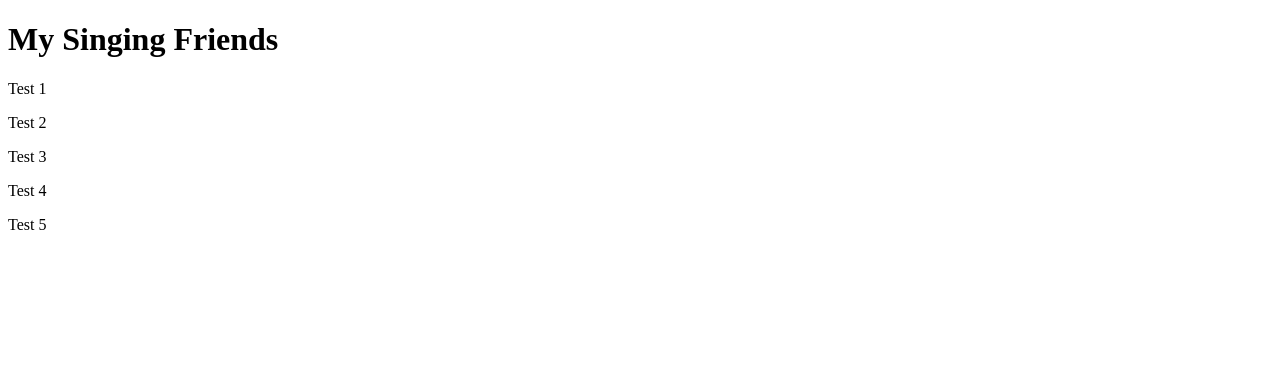
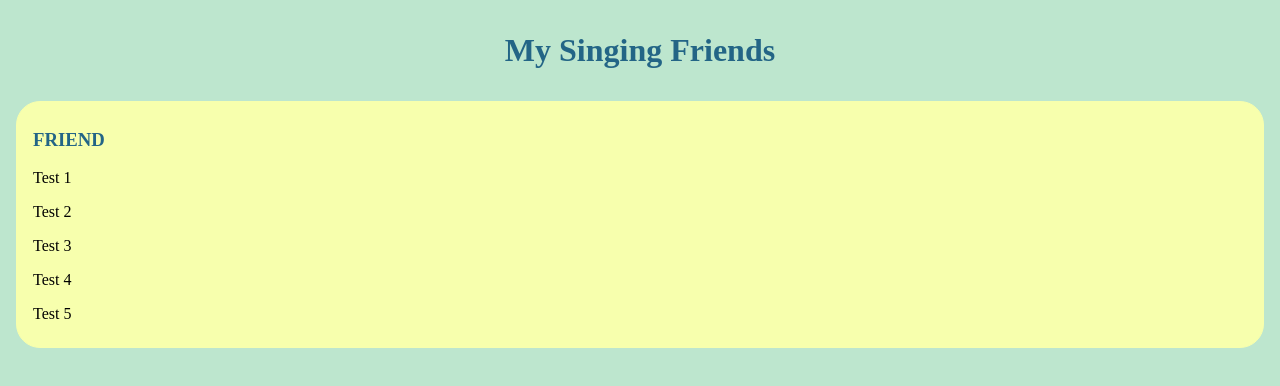
Before and after one commit to austindd/JavaScriptLab2, a plain HTML site: page index.html in a window 1280 px wide. Drawn offline with Linux system fonts and the light colour scheme.

Commit message:
99 Lines of Code Part 1 finished

```diff
--- a/index.html
+++ b/index.html
@@ -9,8 +9,9 @@
     <script src="app.js"></script>
 </head>
 <body>
-    <h1>My Singing Friends</h1>
+    <h1 id = "PageTitle">My Singing Friends</h1>
     <div class="Friend">
+        <h3>Friend</h3>
         <p>Test 1</p>
         <p>Test 2</p>
         <p>Test 3</p>
--- a/styles.css
+++ b/styles.css
@@ -0,0 +1,22 @@
+body {
+    margin: 1em;
+    background-color: rgb(189, 230, 206);
+}
+#PageTitle {
+    display: block;
+    text-align: center;
+    margin: 1em auto;
+    color: rgb(35, 101, 134);
+
+
+}
+.Friend {
+    padding: 0.5em 1em 0.5em 1em;
+    background-color: rgb(247, 255, 173);
+    border: 1px solid rgb(247, 255, 173);
+    border-radius: 1.5em;
+}
+h3 {
+    color: rgb(35, 101, 134);
+    text-transform: uppercase;
+}
```
